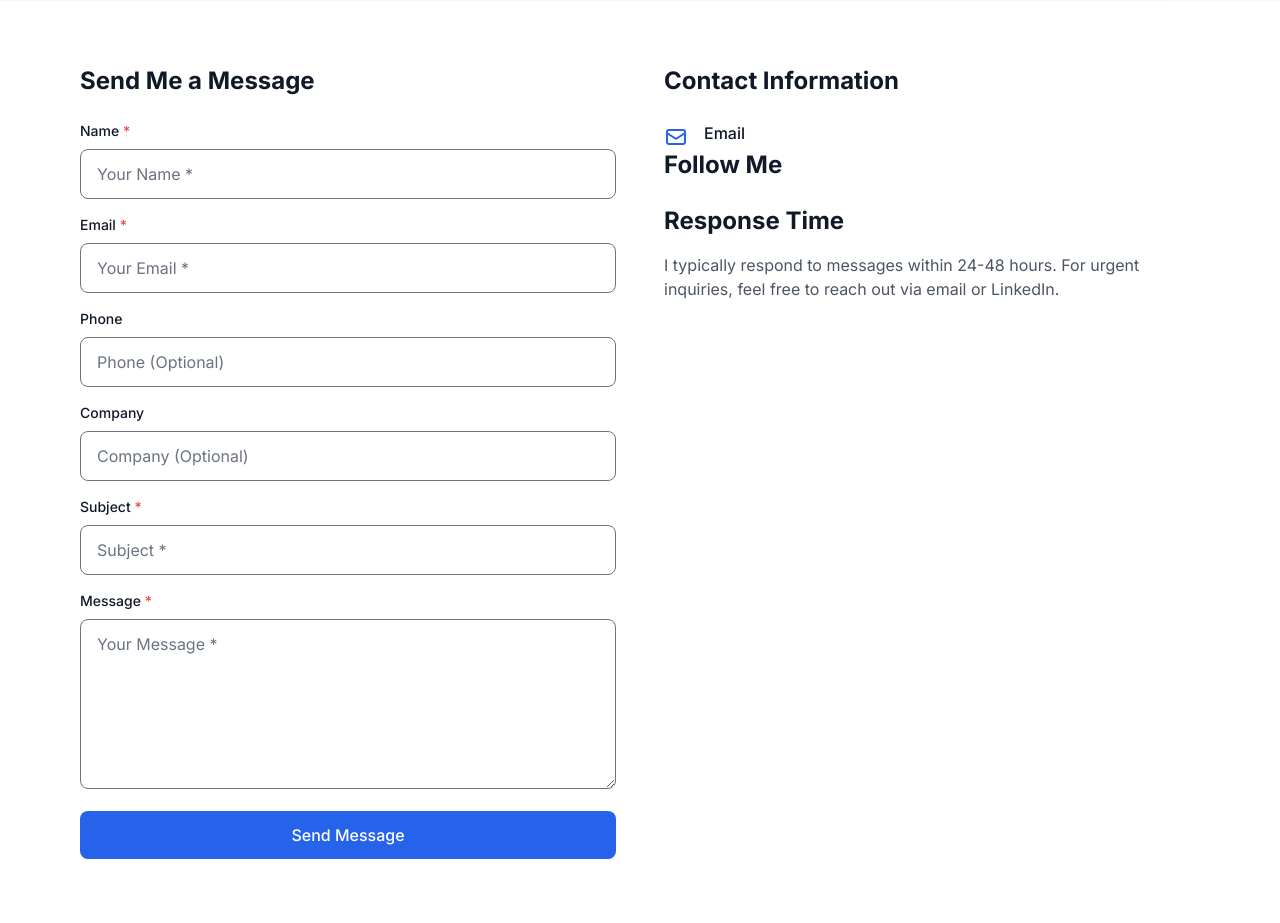
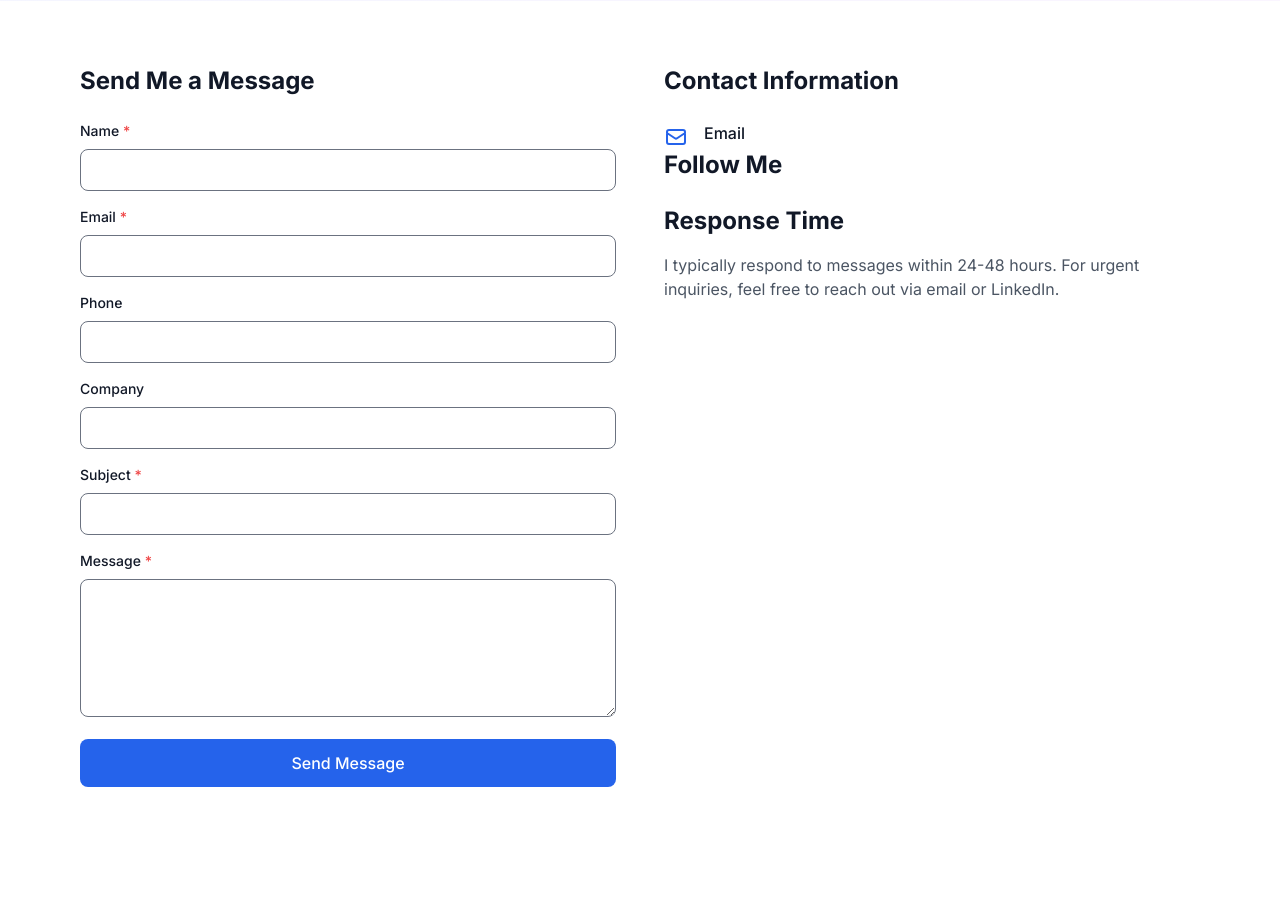
Before and after one commit to pawan980/portfolio, a Django app: page /contact/ in a window 1280 px wide. Shown: the part 299-1222 px from the top of the page. After the commit the page ends 1086 px from the top, so only its background shows below. Run offline with Django 4.2, Linux system fonts and the light colour scheme; data comes from the database, SQL or seed files in the repository; some libraries are stand-ins or nearby versions.

Commit message:
Switch to Formspree for contact form - no DNS required

```diff
--- a/requirements/base.txt
+++ b/requirements/base.txt
@@ -4,5 +4,3 @@ django-cotton==2.5.0
 Pillow==11.0.0
 psycopg2-binary==2.9.10
 whitenoise==6.8.2
-sendgrid==6.11.0
-django-anymail==10.2
--- a/templates/pages/contact.html
+++ b/templates/pages/contact.html
@@ -23,85 +23,60 @@
             <c-card hover="false">
                 <h2 class="text-2xl font-bold mb-6">Send Me a Message</h2>
 
-                <!-- Django Messages -->
-                {% if messages %}
-                <div class="mb-6">
-                    {% for message in messages %}
-                    <div
-                        class="p-4 rounded-lg {% if message.tags == 'success' %}bg-green-100 dark:bg-green-900 text-green-800 dark:text-green-200{% else %}bg-red-100 dark:bg-red-900 text-red-800 dark:text-red-200{% endif %}">
-                        {{ message }}
-                    </div>
-                    {% endfor %}
-                </div>
-                {% endif %}
-
-                <form method="post" class="space-y-4">
-                    {% csrf_token %}
-
+                <!-- Formspree form - no backend needed -->
+                <form action="https://formspree.io/f/YOUR_FORM_ID" method="POST" class="space-y-4">
                     <!-- Name -->
                     <div>
-                        <label for="{{ form.name.id_for_label }}" class="block text-sm font-medium mb-2">
+                        <label for="name" class="block text-sm font-medium mb-2">
                             Name <span class="text-red-500">*</span>
                         </label>
-                        {{ form.name }}
-                        {% if form.name.errors %}
-                        <p class="text-red-500 text-sm mt-1">{{ form.name.errors.0 }}</p>
-                        {% endif %}
+                        <input type="text" id="name" name="name" required
+                            class="w-full px-4 py-2 border border-gray-300 dark:border-gray-600 rounded-lg focus:ring-2 focus:ring-primary-500 dark:bg-gray-800">
                     </div>
 
                     <!-- Email -->
                     <div>
-                        <label for="{{ form.email.id_for_label }}" class="block text-sm font-medium mb-2">
+                        <label for="email" class="block text-sm font-medium mb-2">
                             Email <span class="text-red-500">*</span>
                         </label>
-                        {{ form.email }}
-                        {% if form.email.errors %}
-                        <p class="text-red-500 text-sm mt-1">{{ form.email.errors.0 }}</p>
-                        {% endif %}
+                        <input type="email" id="email" name="email" required
+                            class="w-full px-4 py-2 border border-gray-300 dark:border-gray-600 rounded-lg focus:ring-2 focus:ring-primary-500 dark:bg-gray-800">
                     </div>
 
                     <!-- Phone -->
                     <div>
-                        <label for="{{ form.phone.id_for_label }}" class="block text-sm font-medium mb-2">
+                        <label for="phone" class="block text-sm font-medium mb-2">
                             Phone
                         </label>
-                        {{ form.phone }}
-                        {% if form.phone.errors %}
-                        <p class="text-red-500 text-sm mt-1">{{ form.phone.errors.0 }}</p>
-                        {% endif %}
+                        <input type="tel" id="phone" name="phone"
+                            class="w-full px-4 py-2 border border-gray-300 dark:border-gray-600 rounded-lg focus:ring-2 focus:ring-primary-500 dark:bg-gray-800">
                     </div>
 
                     <!-- Company -->
                     <div>
-                        <label for="{{ form.company.id_for_label }}" class="block text-sm font-medium mb-2">
+                        <label for="company" class="block text-sm font-medium mb-2">
                             Company
                         </label>
-                        {{ form.company }}
-                        {% if form.company.errors %}
-                        <p class="text-red-500 text-sm mt-1">{{ form.company.errors.0 }}</p>
-                        {% endif %}
+                        <input type="text" id="company" name="company"
+                            class="w-full px-4 py-2 border border-gray-300 dark:border-gray-600 rounded-lg focus:ring-2 focus:ring-primary-500 dark:bg-gray-800">
                     </div>
 
                     <!-- Subject -->
                     <div>
-                        <label for="{{ form.subject.id_for_label }}" class="block text-sm font-medium mb-2">
+                        <label for="subject" class="block text-sm font-medium mb-2">
                             Subject <span class="text-red-500">*</span>
                         </label>
-                        {{ form.subject }}
-                        {% if form.subject.errors %}
-                        <p class="text-red-500 text-sm mt-1">{{ form.subject.errors.0 }}</p>
-                        {% endif %}
+                        <input type="text" id="subject" name="subject" required
+                            class="w-full px-4 py-2 border border-gray-300 dark:border-gray-600 rounded-lg focus:ring-2 focus:ring-primary-500 dark:bg-gray-800">
                     </div>
 
                     <!-- Message -->
                     <div>
-                        <label for="{{ form.message.id_for_label }}" class="block text-sm font-medium mb-2">
+                        <label for="message" class="block text-sm font-medium mb-2">
                             Message <span class="text-red-500">*</span>
                         </label>
-                        {{ form.message }}
-                        {% if form.message.errors %}
-                        <p class="text-red-500 text-sm mt-1">{{ form.message.errors.0 }}</p>
-                        {% endif %}
+                        <textarea id="message" name="message" rows="5" required
+                            class="w-full px-4 py-2 border border-gray-300 dark:border-gray-600 rounded-lg focus:ring-2 focus:ring-primary-500 dark:bg-gray-800"></textarea>
                     </div>
 
                     <!-- Submit Button -->
```
Also changed, not shown: config/settings/prod.py (+3 -6 lines).
